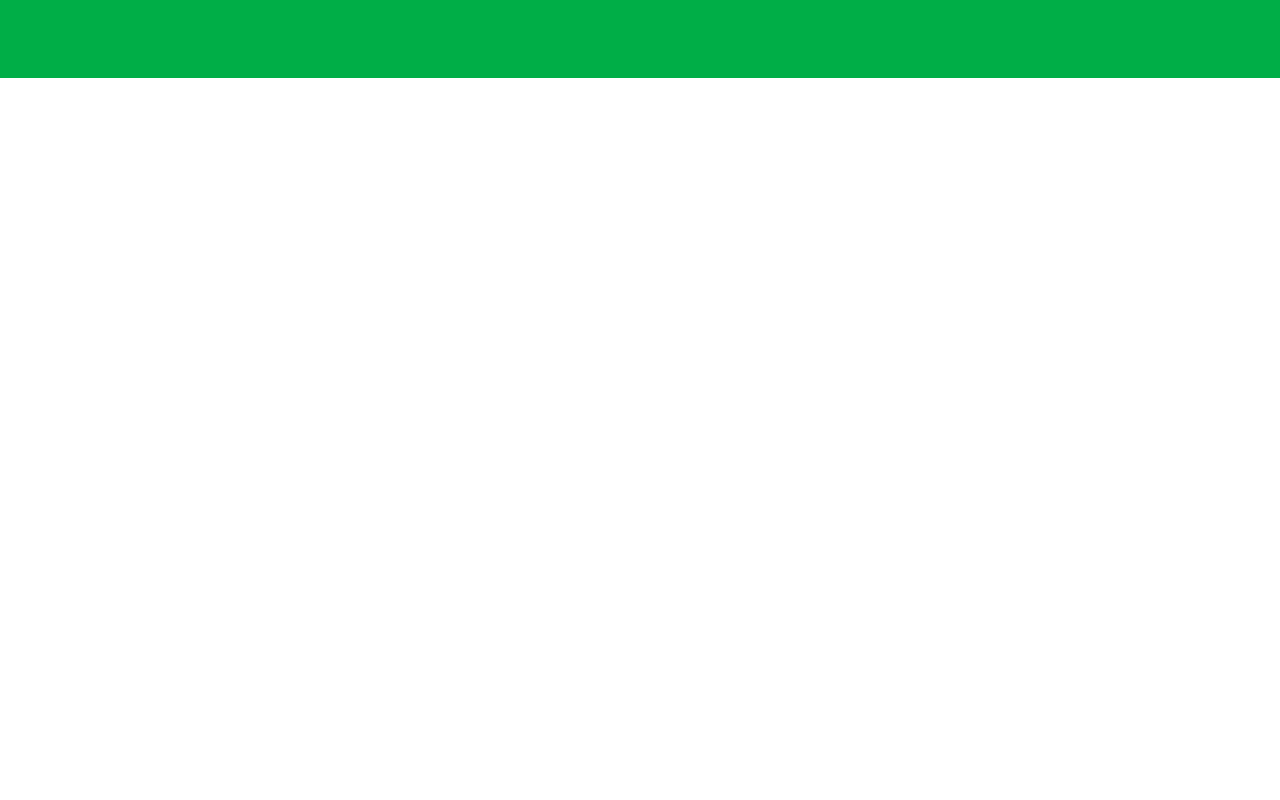
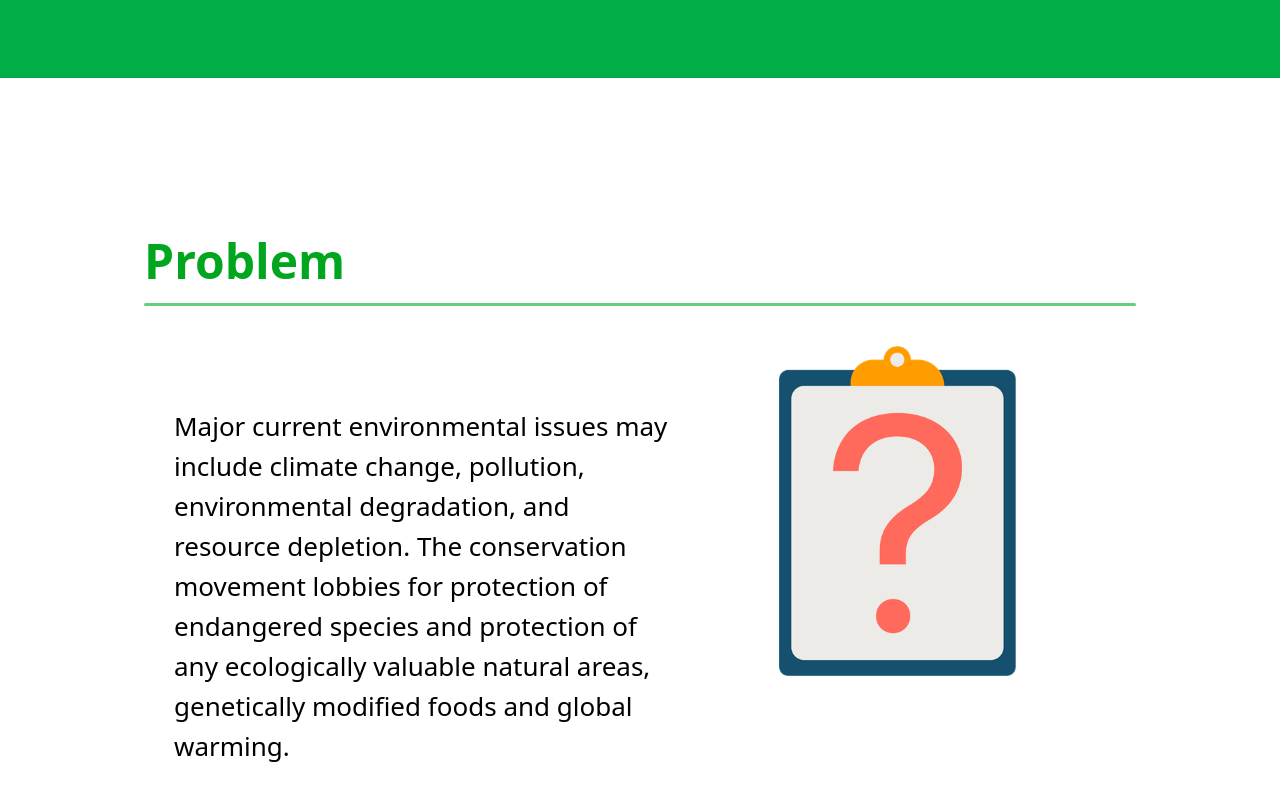
Before and after one commit to basilkhan1250/first-project, a React (Vite) app: page / in a window 1280 px wide. Shown: the part 626-1426 px from the top of the page. Before the commit the page ends 800 px from the top, so only its background shows below. Built offline with nearby package versions, Linux system fonts and the light colour scheme.

Commit message:
workin on it

```diff
--- a/src/App.css
+++ b/src/App.css
@@ -44,6 +44,7 @@
 } */
 
 * {
+    font-family: ui-sans-serif, system-ui, sans-serif, "Apple Color Emoji", "Segoe UI Emoji", "Segoe UI Symbol", "Noto Color Emoji";
     box-sizing: border-box;
     margin: 0;
     padding: 0;
@@ -90,7 +91,6 @@ li {
 
 
 .Main {
-    font-family: ui-sans-serif, system-ui, sans-serif, "Apple Color Emoji", "Segoe UI Emoji", "Segoe UI Symbol", "Noto Color Emoji";
     height: 88vh;
     width: 100vw;
     background-color: #00AE47;
@@ -112,7 +112,7 @@ li {
     display: flex;
     justify-content: center;
     align-items: center;
-    padding-top: 70px ;
+    padding-top: 70px;
 }
 
 .img1 {
@@ -122,8 +122,45 @@ li {
     height: 160px;
 }
 
-
 .img2 {
     padding: 0px 10px;
     height: 6px;
 }
+
+
+
+.Problems-container {
+    margin: 150px 144px;
+    /* border: 1px solid black; */
+    height: 68vh;
+}
+
+.problem-heading {
+    color: #00a61e;
+    font-size: 48px;
+}
+
+hr {
+    margin-top: 10px;
+    border-radius: 100px;
+    border: none;
+    height: 3px;
+    background-color: rgb(109, 204, 124);
+    width: 100%;
+}
+
+.text {
+    line-height: 40px;
+    display: flex;
+    padding: 100px 30px;
+    font-size: 26px;
+}
+
+.problems-def {
+    display: flex;
+}
+
+.problem-image {
+    padding: 40px 120px 40px 70px;
+    height: 410px;
+}
--- a/src/App.jsx
+++ b/src/App.jsx
@@ -1,6 +1,7 @@
 import React from "react";
 import Navbar from "./components/Navbar";
 import Main from "./components/Main";
+import Problem from "./components/Problem";
 
 function App() {
   return (
@@ -8,6 +9,7 @@ function App() {
       <div >
         <Navbar />
         <Main />
+        <Problem />
       </div>
     </>
   )
--- a/src/components/Navbar.jsx
+++ b/src/components/Navbar.jsx
@@ -11,7 +11,7 @@ function Navbar() {
                     </div>
                     <div >
                         <ul className="navbar-text">
-                            <li><a className="anchor" href="">Problem</a></li>
+                            <li><a className="anchor" href="#Problems">Problem</a></li>
                             <li><a className="anchor" href="">Solution</a></li>
                             <li><a className="anchor" href="">Business Model</a></li>
                             <li><a className="anchor" href="">Profit Distribution</a></li>
--- /dev/null
+++ b/src/components/Problem.jsx
@@ -0,0 +1,20 @@
+import React from "react";
+import problems from "../assets/question-mark.png"
+
+
+function Problem() {
+    return (
+        <>
+            <div className="Problems-container">
+                <h1 className="problem-heading" id="Problems">Problem</h1>
+                <hr />
+                <div className="problems-def">
+                    <p className="text">Major current environmental issues may include climate change, pollution, environmental degradation, and resource depletion. The conservation movement lobbies for protection of endangered species and protection of any ecologically valuable natural areas, genetically modified foods and global warming.</p>
+                    <img className="problem-image" src={problems} alt="Problems" />
+                </div>
+            </div>
+        </>
+    )
+}
+
+export default Problem;
```
